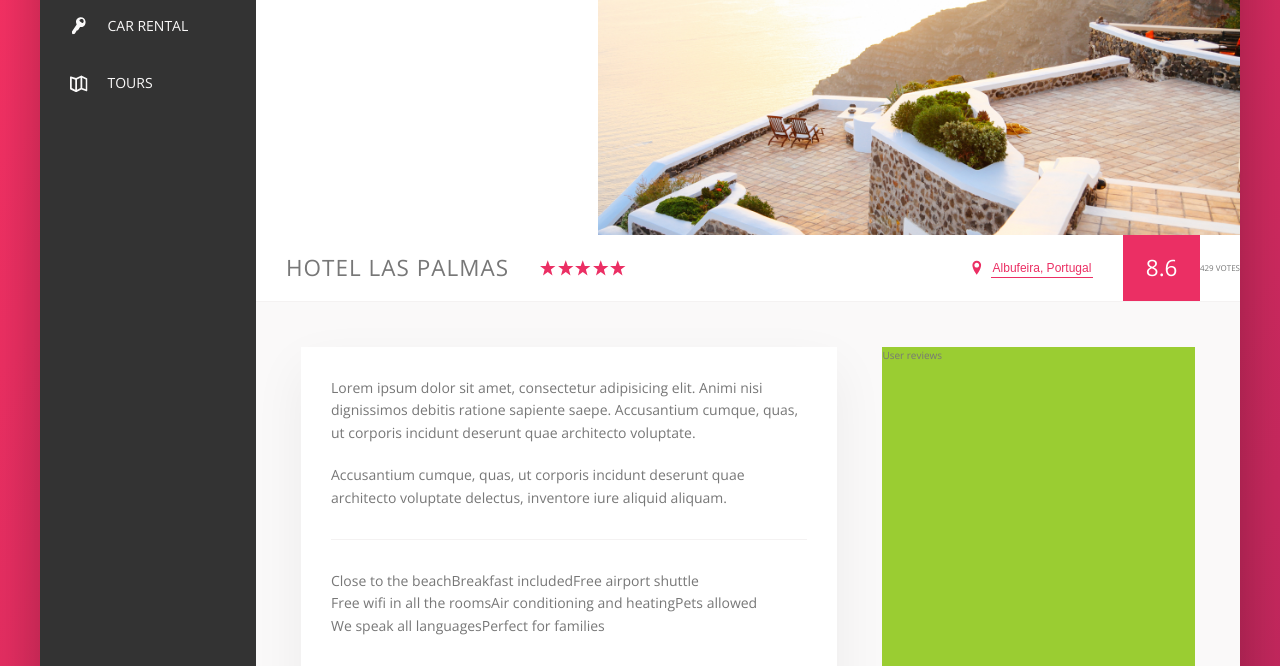
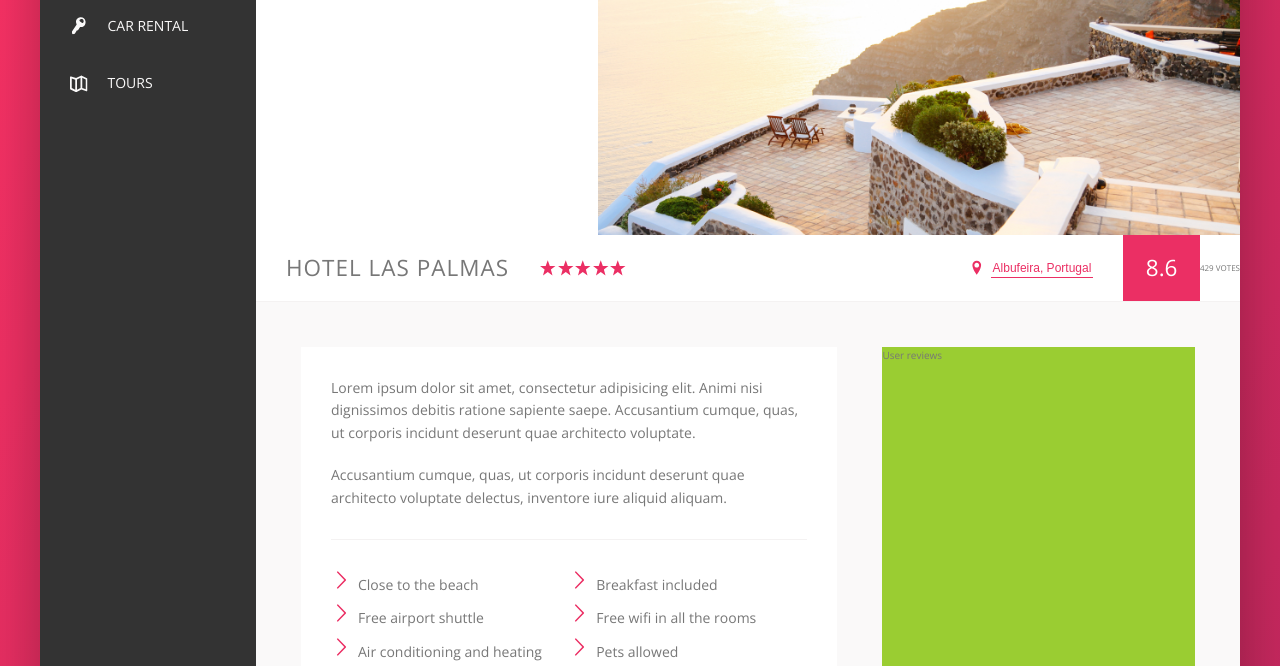
Before and after one commit to ccnn1010/trillo-project, a website: page index.html in a window 1280 px wide. Shown: the part 300-966 px from the top of the page. Drawn offline with nearby package versions, Linux system fonts and the light colour scheme.

Commit message:
changes to list css

```diff
--- a/sass/_components.scss
+++ b/sass/_components.scss
@@ -348,7 +348,7 @@
 .paragraph:not(:last-of-type) {
     margin-bottom: 2rem;
 }
-
+//last of type is better in this situation as it only applies to the paragraph element
 ////////////////////////////////////////////////
 //LIST
 
@@ -359,8 +359,34 @@
     border-top: var(--line);
     border-bottom: var(--line);
 
-    display: flex;
-    flex-wrap: wrap;//this allows the content to align
+    display: flex;//puts item next to eachother
+    flex-wrap: wrap;//this allows the content to align and wrap to new lines
+
+    &__item {
+        flex: 0 0 50%;//no grow no shrink, 50% width will put items side by side
+        margin-bottom: .7rem;
+    }
+
+    &__item:before {
+        content: "";//you must have an empty content property for the icon to show
+        display: inline-block;
+        height: 2rem;
+        width: 2rem;
+        margin-right: .7rem;
+
+
+        //older browsers
+      /*background-image: url(../img/chevron-thin-right.svg);
+        background-size: cover; */
+
+
+        //newer browsers - masks defines an area where we can look through the element and see what's behind the element.  Set background color to solid then look through the mask to see the color
+
+        background-color: var(--color-primary);
+        -webkit-mask-image: url(../img/chevron-thin-right.svg);
+        -webkit-mask-size: cover;
+
+    }//better use before to put the list icon/bullet point
 }
 
 ////////////////////////////////////////////////
```
Also changed, not shown: sass/main.css, 1 other file.
